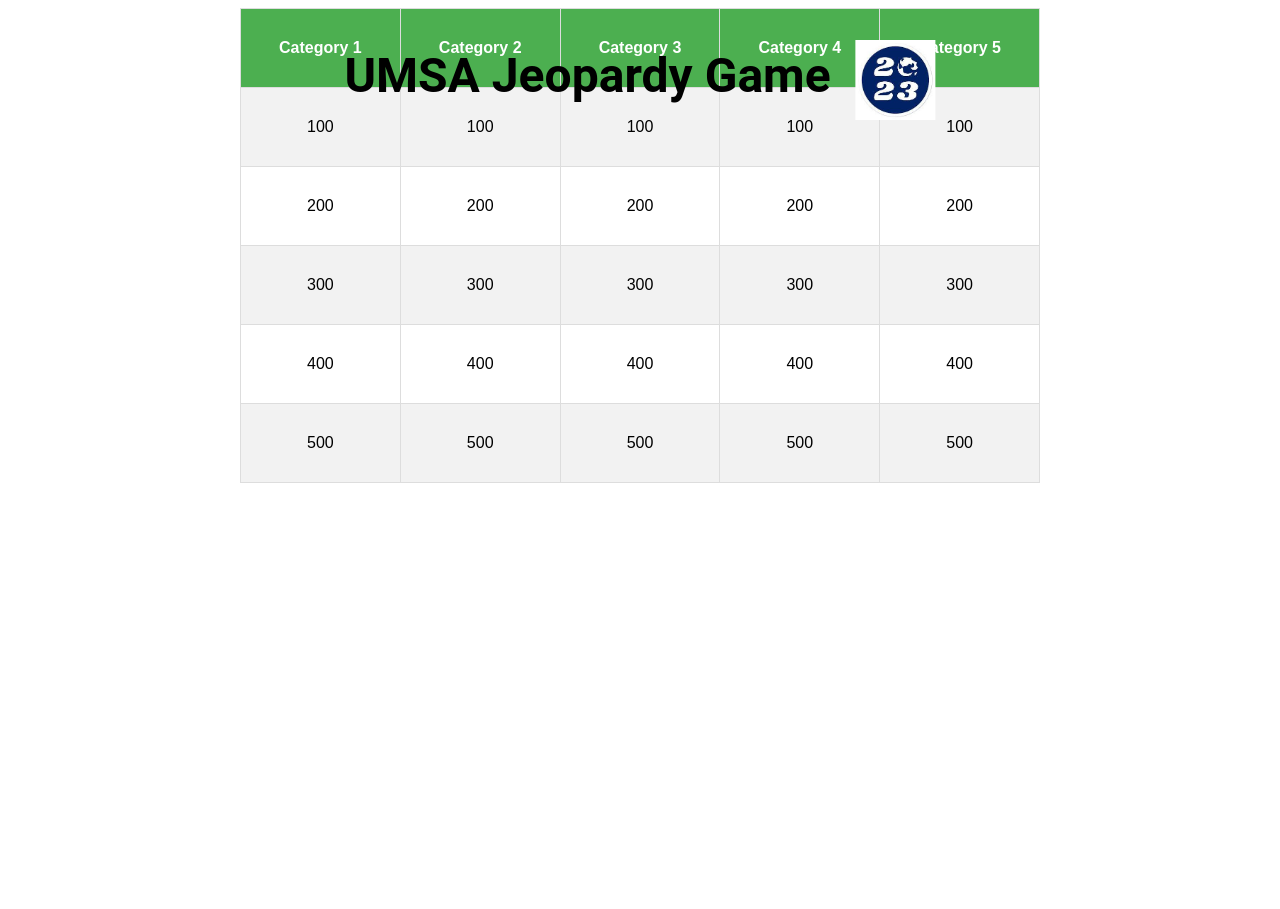
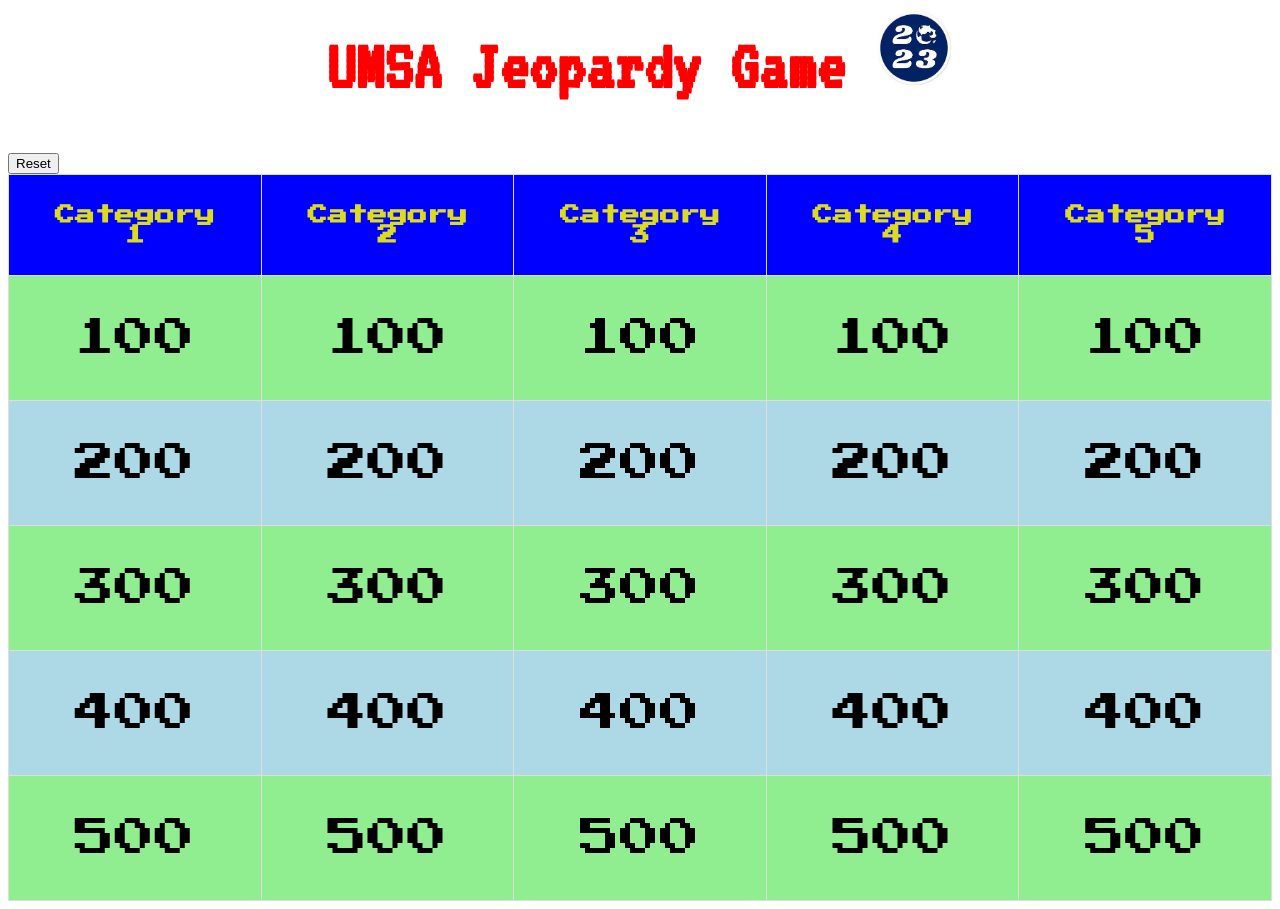
Before and after one commit to garethltm/this-project-is-in-jeopardy-v2, a Flask app: page / in a window 1280 px wide. Before the commit the page ends 483 px from the top, so only its background shows below. Run offline with Flask 3, Linux system fonts and the light colour scheme.

Commit message:
actually working for once omg

```diff
--- a/jeopardy/adapters/data/questions.csv
+++ b/jeopardy/adapters/data/questions.csv
@@ -1,7 +1,7 @@
-Theme,Question,Image,Answer,Value
-Animal,What is the name of this animal?,https://i.imgur.com/4Z1Er8C.jpg,cat,cat,500
-Animal,Why is this animal so cute?,https://i.imgur.com/4Z1Er8C.jpg,cat,idk,500
-Animal,What is the name of this animal?,https://i.imgur.com/4Z1Er8C.jpg,cat,cat,500
-Animal,Why is this animal so cute?,https://i.imgur.com/4Z1Er8C.jpg,cat,idk,500
-Animal,What is the name of this animal?,https://i.imgur.com/4Z1Er8C.jpg,cat,cat,500
-Animal,Why is this animal so cute?,https://i.imgur.com/4Z1Er8C.jpg,cat,idk,500
+Category,Question,Image,Answer,Value
+c1,What is the name of this animal?,https://i.imgur.com/4Z1Er8C.jpg,cat,cat,500
+c2,Why is this animal so cute?,https://i.imgur.com/4Z1Er8C.jpg,cat,idk,500
+c3,What is the name of this animal?,https://i.imgur.com/4Z1Er8C.jpg,cat,cat,500
+c4,Why is this animal so cute?,https://i.imgur.com/4Z1Er8C.jpg,cat,idk,500
+c5,What is the name of this animal?,https://i.imgur.com/4Z1Er8C.jpg,cat,cat,500
+c6,Why is this animal so cute?,https://i.imgur.com/4Z1Er8C.jpg,cat,idk,500
--- a/jeopardy/adapters/datareader/csvdatareader.py
+++ b/jeopardy/adapters/datareader/csvdatareader.py
@@ -18,10 +18,10 @@ class GameFileCSVReader:
             reader = csv.DictReader(file)
             for row in reader:
                 try:
-                    theme = row["Theme"]
+                    category = row["Category"]
                     question = row["Question"]
                     value = row["Value"]
-                    q = Question(theme,question,value)
+                    q = Question(category,question,value)
                     q.image = row["Image"]
                     answer = row["Answer"]
 
--- a/jeopardy/adapters/repository.py
+++ b/jeopardy/adapters/repository.py
@@ -12,7 +12,7 @@ class AbstractRepository(abc.ABC):
     """Interface for a repository providing access to game data."""
 
     @abc.abstractmethod
-    def add_question(self, game: Question):
+    def add_question(self, question: Question):
         """Adds a question to the repository."""
         raise NotImplementedError
 
--- a/jeopardy/home/routes.py
+++ b/jeopardy/home/routes.py
@@ -1,4 +1,5 @@
 from flask import Blueprint, render_template
+from flask import request
 
 from jeopardy.home import services
 from jeopardy.utils import utilities
@@ -18,3 +19,14 @@ def home_home():
                            questions = questions,
                            answers = answers
                            )
+
+@home.route('/question', methods=['GET'])
+def question():
+    value = request.args.get('value')
+    category = request.args.get('category')
+
+    # Retrieve the question data from the repository
+    question = utilities.getQuestion(category, value, repo.repo_instance)
+
+    return render_template('question.html',
+                           question=question)
--- a/jeopardy/static/css/styles.css
+++ b/jeopardy/static/css/styles.css
@@ -1,31 +1,26 @@
 body {
     font-family: Arial, sans-serif;
+    font-size: 20px;
+    background-color: white;
 }
 
-.center-logo-wrapper {
-    position: absolute;
-    top: 10%;
-    left: 50%;
-    transform: translate(-50%, -50%);
-} .logo-txt, .logo-img {
-    float:left;
+.logo-img {
     display:inline;
-    width: 50%;
-} .logo-img {
     height: 80px;
     width: auto;
-} .logo-txt {
+}
+h1 {
+    text-align: center;
+    font-family: 'VT323', sans-serif;
     width:auto;
-    margin: 7px 25px auto 0;
-    font-size: 48px;
-    font-family: 'Roboto', sans-serif;
-    font-weight: 700;
+    font-size: 72px;
+    margin-top: auto;
+    color: rgb(255, 0, 0);
 }
 
 table {
     border-collapse: collapse;
     width: 100%;
-    max-width: 800px;
     margin: 0 auto;
 }
 th, td {
@@ -37,19 +32,35 @@ tr:nth-child(even) {
     background-color: #f2f2f2;
 }
 th {
-    background-color: #4CAF50;
-    color: white;
+    background-color: blue;
+    color: rgb(220, 220, 31);
 }
-.container {
-    width: 100%;
-    max-width: 1200px;
-    margin: 0 auto;
+
+table td {
+    font-size: 40px;
+    padding: 42px;
 }
-.category {
-    float: left;
-    width: 20%;
-    text-align: center;
+
+table td, table th {
+    font-family: 'Press Start 2P', serif;
+    transition: all 0.3s ease;
 }
-.question {
-    clear: both;
+
+table td:hover {
+    background-color: lightblue;
+    transform: scale(1.1);
+    box-shadow: 0 0 10px rgba(0, 0, 0, 0.3);
 }
+
+table tr:nth-child(odd) td {
+    background-color: lightblue;
+}
+
+table tr:nth-child(even) td {
+    background-color: lightgreen;
+}
+
+table td.clicked {
+    background-color: black !important;
+    color: white !important;
+}
--- a/jeopardy/templates/layout.html
+++ b/jeopardy/templates/layout.html
@@ -7,12 +7,14 @@
             <title>UMSA Jeopardy Game</title>
             <link rel="stylesheet" href="../static/css/styles.css">
             <link href="https://fonts.googleapis.com/css2?family=VT323&display=swap" rel="stylesheet">
+            <link href="https://fonts.googleapis.com/css2?family=Press+Start+2P&display=swap" rel="stylesheet">
         </head>
 
         <body>
-            {% include 'navbar.html' %}
-            <div class = "container">
+            <div class = "main-content">
+                <h1>UMSA Jeopardy Game <img class="logo-img" src="../static/images/logo.jpeg" alt="UMSA Logo"></h1>
                 <table>
+                    <button id="reset-button">Reset</button>
                     <tr>
                         <th>Category 1</th>
                         <th>Category 2</th>
@@ -63,11 +65,56 @@
 
 <!-- Add your JavaScript code here -->
 <script type='text/javascript'>
-    var questions = document.querySelectorAll('[class$="question"]');
-    for (var i = 0; i < questions.length; i++) {
-        questions[i].addEventListener('click', function() {
-            var value = this.getAttribute('data-value');
-            window.location.href = 'question.html?value=' + value;
+    document.addEventListener('DOMContentLoaded', function() {
+        // Get the clickedQuestions object from local storage
+        var clickedQuestions = JSON.parse(localStorage.getItem('clickedQuestions')) || {};
+        console.log(clickedQuestions);
+
+        // Add event listeners to the question elements
+        var questions = document.querySelectorAll('[class$="question"]');
+        for (var i = 0; i < questions.length; i++) {
+            // Check if the question has already been clicked
+            var questionId = questions[i].getAttribute('data-value') + '-' + questions[i].className;
+            console.log(questionId);
+            console.log(clickedQuestions);
+            if (questionId in clickedQuestions) {
+                // Change the background color of the question element
+                console.log(questions[i]);
+                questions[i].style.backgroundColor = 'black';
+                // Change the text color to white for visibility
+                questions[i].style.color = 'white';
+            }
+
+            // Add a click event listener to the question
+            questions[i].addEventListener('click', function() {
+                // Check if the question has already been clicked
+                if (this.classList.contains('clicked')) {
+                    return;
+                }
+
+                // Mark the question as clicked
+                this.classList.add('clicked');
+
+                // Save the clicked state of the question in local storage
+                var value = this.getAttribute('data-value');
+                var category = this.className.match(/c\d+/)[0];
+                var questionId = value + '-' + category+ 'question';
+                clickedQuestions[questionId] = true;
+                localStorage.setItem('clickedQuestions', JSON.stringify(clickedQuestions));
+
+                // Redirect the user to the question page
+                window.location.href = '/question?value=' + value + '&category=' + category;
+            });
+        }
+
+        // Add an event listener to the reset button
+        var resetButton = document.getElementById('reset-button');
+        resetButton.addEventListener('click', function() {
+            // Clear the clickedQuestions object from local storage
+            localStorage.removeItem('clickedQuestions');
+
+            // Reload the page to reset the styles
+            location.reload();
         });
-    }
+    });
 </script>
--- a/jeopardy/templates/navbar.html
+++ /dev/null
@@ -1,6 +0,0 @@
-<header class="top-nav">
-    <div class="center-logo-wrapper">
-        <p class="logo-txt">UMSA Jeopardy Game</p>
-        <img class="logo-img" src="../static/images/logo.jpeg" alt="UMSA Logo">
-    </div>
-</header>
--- a/jeopardy/utils/utilities.py
+++ b/jeopardy/utils/utilities.py
@@ -1,9 +1,15 @@
 from jeopardy.adapters.repository import AbstractRepository
 from jeopardy.domainmodel.model import Question, Answer
-
 
 def getAllQuestions(repo: AbstractRepository):
     return repo.getAllQuestions()
 
 def getAllAnswers(repo: AbstractRepository):
     return repo.getAllAnswers()
+
+def getQuestion(category, value, repo):
+    questions = repo.getAllQuestions()
+    for question in questions:
+        if question.category == category and question.value == value:
+            return question
+    return None
```
Also changed, not shown: jeopardy/domainmodel/model.py (+4 -4 lines), jeopardy/templates/question.html (+28 -2 lines), jeopardy/templates/title.html (added, +8 -0 lines).
